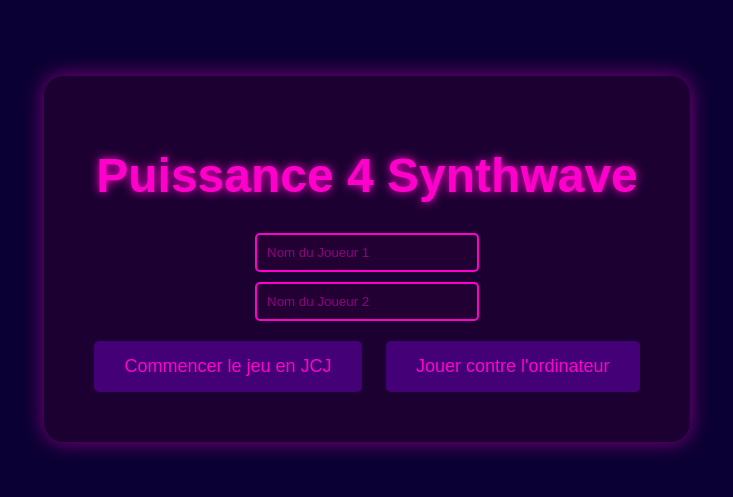
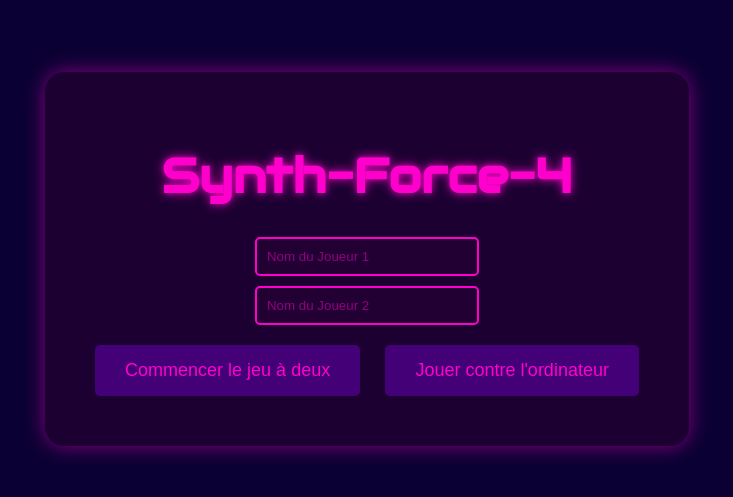
Before and after one commit to SynthSpecter/force-four, a plain HTML site: page index.html in a window 1280 px wide. Shown: the part 141-638 px from the top of the page, without its empty margins (273-1006 px from the left). Drawn offline with Linux system fonts and the light colour scheme.

Commit message:
corrections mineures et ajout nouvelle police

```diff
--- a/index.html
+++ b/index.html
@@ -12,10 +12,10 @@
 <body>
    <main id="app-container">
       <div id="start-menu">
-         <h1>Puissance 4 Synthwave</h1>
+         <h1>Synth-Force-4</h1>
          <input type="text" id="player1-name" placeholder="Nom du Joueur 1">
          <input type="text" id="player2-name" placeholder="Nom du Joueur 2">
-         <button id="start-button">Commencer le jeu en JCJ</button>
+         <button id="start-button">Commencer le jeu à deux</button>
          <button id="toggle-computer">Jouer contre l'ordinateur</button>
       </div>
       <div id="game-container" style="display: none;">
@@ -28,8 +28,8 @@
                <span id="player-display">Player 1</span>
             </div>
             <div id="score">
-               <span>Player 1: <span id="score-player1">0</span></span>
-               <span>Player 2: <span id="score-player2">0</span></span>
+               <span><span id="score-player1">0</span></span>
+               <span><span id="score-player2">0</span></span>
             </div>
             <button id="reset-button">Réinitialiser le jeu</button>
          </div>
--- a/styles.css
+++ b/styles.css
@@ -1,11 +1,16 @@
+@font-face {
+  font-family: Audiowide;
+  src: url(./Audiowide-Regular.ttf);
+}
+
 body {
+  font-family: 'Audiowide', sans-serif;
   display: flex;
   justify-content: center;
   align-items: center;
   height: 100vh;
   margin: 0;
   background-color: #0b0033;
-  font-family: 'Arial', sans-serif;
   color: #ff00cc;
 }
 
```
Also changed, not shown: Audiowide-Regular.ttf (added).
